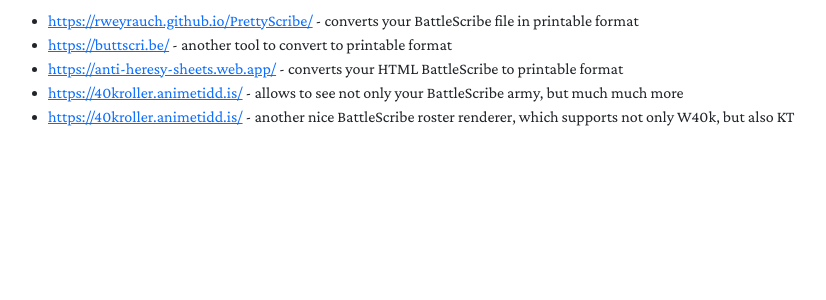
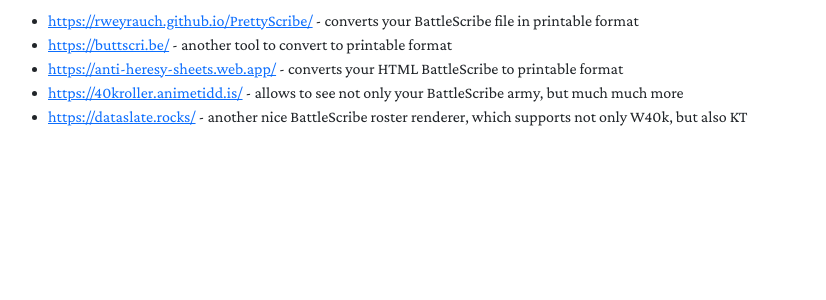
Before and after one commit to ScooloV/StrataScribe, a Flask app: page /about in a window 1280 px wide. Shown: the part 169-469 px from the top of the page, without its empty margins (66-892 px from the left). Run offline with Flask 2, Linux system fonts and the light colour scheme; parts of the project's set-up code (start-up, migrations or seed data) failed here and were passed over.

Commit message:
Typo fix in about.html

```diff
--- a/templates/about.html
+++ b/templates/about.html
@@ -34,7 +34,7 @@
         <li><a href="https://buttscri.be/">https://buttscri.be/</a> - another tool to convert to printable format</li>
         <li><a href="https://anti-heresy-sheets.web.app/">https://anti-heresy-sheets.web.app/</a> - converts your HTML BattleScribe to printable format
         <li><a href="https://40kroller.animetidd.is/">https://40kroller.animetidd.is/</a> - allows to see not only your BattleScribe army, but much much more</li>
-        <li><a href="https://dataslate.rocks/">https://40kroller.animetidd.is/</a> - another nice BattleScribe roster renderer, which supports not only W40k, but also KT</li>
+        <li><a href="https://dataslate.rocks/">https://dataslate.rocks/</a> - another nice BattleScribe roster renderer, which supports not only W40k, but also KT</li>
 
     </ul>
 
```
